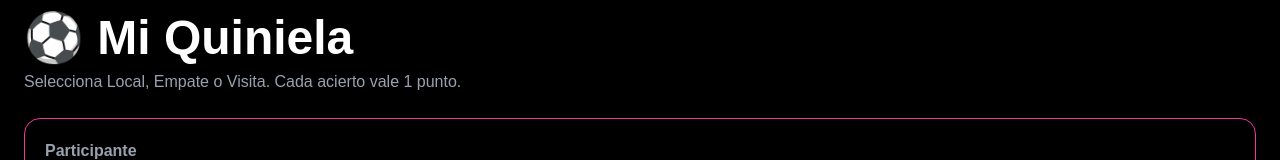
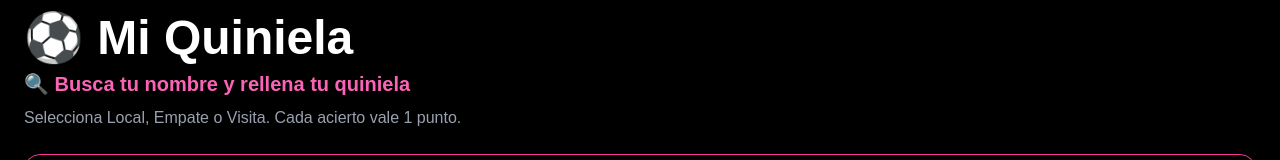
Before and after one commit to santaceciliacomalcalco-svg/quiniela-sc, a Next.js app: page /mi-quiniela in a window 1280 px wide. Shown: the part 225-385 px from the top of the page. Built offline with nearby package versions, Linux system fonts and the light colour scheme; no server answers; the database is empty.

Commit message:
Actualizar textos de mi quiniela

```diff
--- a/app/mi-quiniela/page.tsx
+++ b/app/mi-quiniela/page.tsx
@@ -165,12 +165,16 @@ export default function MiQuiniela() {
     <main className="min-h-screen bg-black text-white p-6">
       <div className="max-w-7xl mx-auto">
         <h1 className="text-5xl font-black mb-2 flex items-center gap-3">
-          ⚽ Mi Quiniela
-        </h1>
+  ⚽ Mi Quiniela
+</h1>
 
-        <p className="text-gray-400 mb-6">
-          Selecciona Local, Empate o Visita. Cada acierto vale 1 punto.
-        </p>
+<p className="text-pink-400 text-xl font-bold mb-2">
+  🔍 Busca tu nombre y rellena tu quiniela
+</p>
+
+<p className="text-gray-400 mb-6">
+  Selecciona Local, Empate o Visita. Cada acierto vale 1 punto.
+</p>
 
         {bloqueada && (
           <div className="bg-yellow-500/10 border border-yellow-400 text-yellow-300 rounded-2xl p-4 mb-6 font-bold">
```
